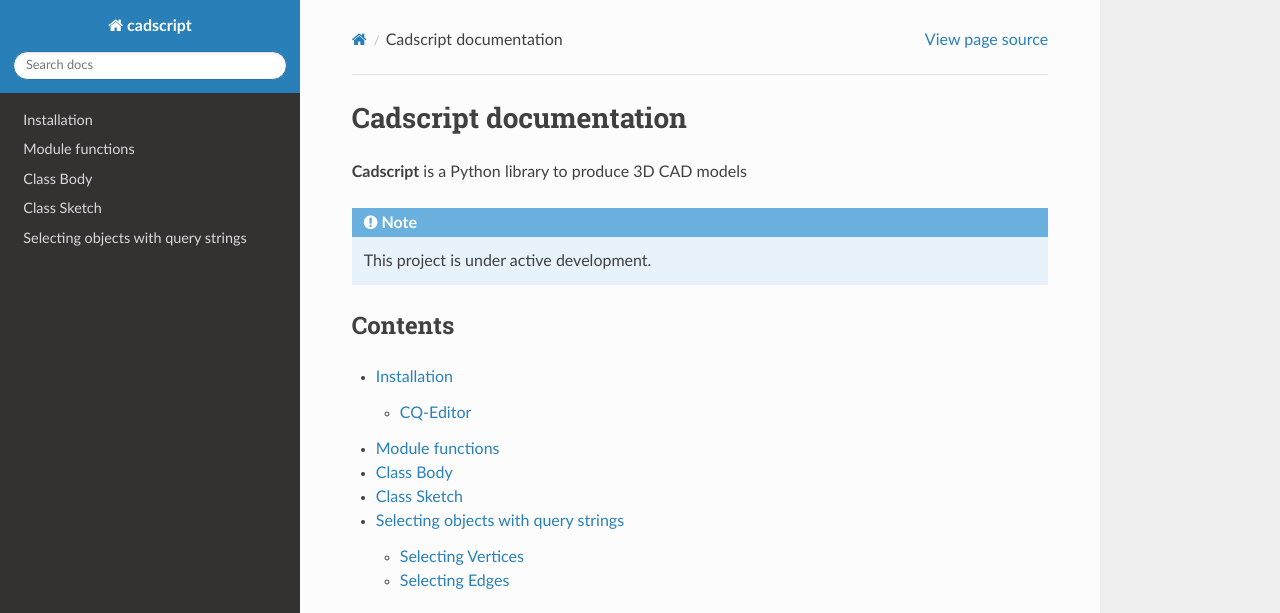
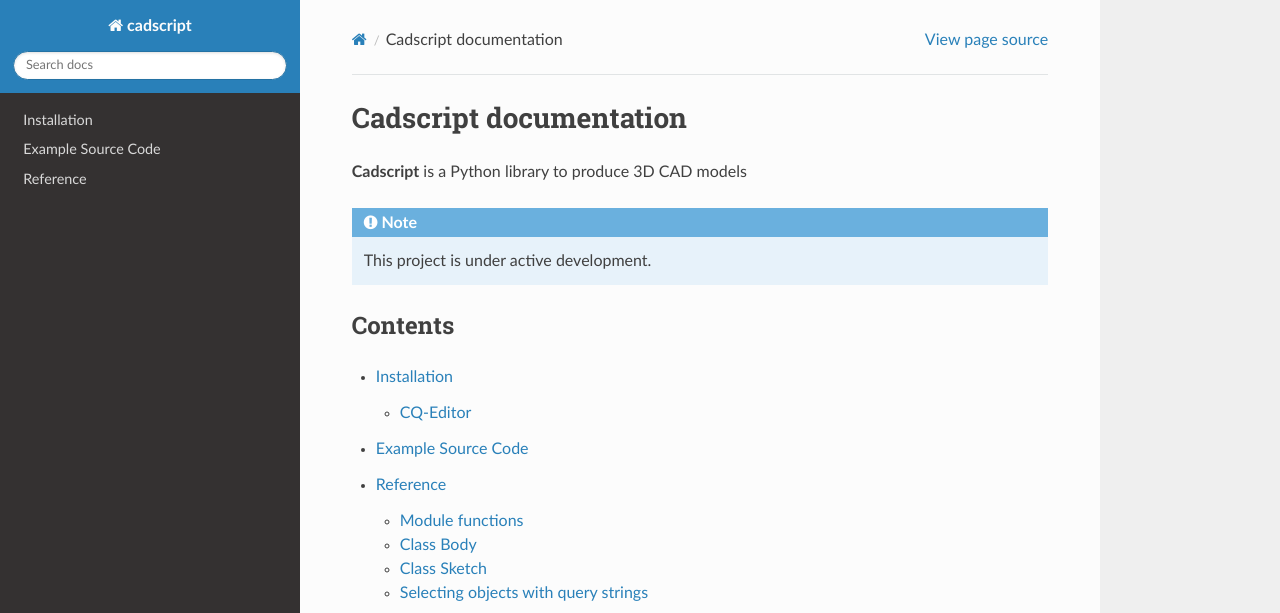
Before and after one commit to cadscriptHQ/cadscript, a Sphinx documentation site: the page built from docs/source/index.rst, in a window 1280 px wide and 978 px high, cut to the strip 0-613 px from the top of the window. Built offline with Sphinx 7.4.7 and the Read the Docs theme 2.0.0, drawn with Linux system fonts in a browser that asks for light colours; pages that are not in the unit, such as notebooks, are missing from menus; a script that is not in the unit is left out.

Commit message:
doc restructuring

```diff
--- /dev/null
+++ b/docs/source/examples_.rst
@@ -0,0 +1,9 @@
+.. _examples:
+
+Example Source Code
+===================
+
+
+.. toctree::
+
+   examples_sketch
--- a/docs/source/doc_sketch_examples.rst
+++ b/docs/source/examples_sketch.rst
@@ -1,4 +1,4 @@
-.. _examples:
+.. _examples_sketch:
 
 .. currentmodule:: cadscript
 
--- a/docs/source/index.rst
+++ b/docs/source/index.rst
@@ -16,11 +16,8 @@ Contents
 
    intro_getting_started
    intro_installation
-   doc_sketch_examples
-   ref_module_functions
-   ref_body
-   ref_sketch
-   doc_query_string
+   examples_
+   ref_
 
 .. sidebar-links::
    :github:
```
Also changed, not shown: docs/source/ref_.rst (added, +12 -0 lines), docs/source/ref_query_string.rst (renamed from docs/source/doc_query_string.rst).
